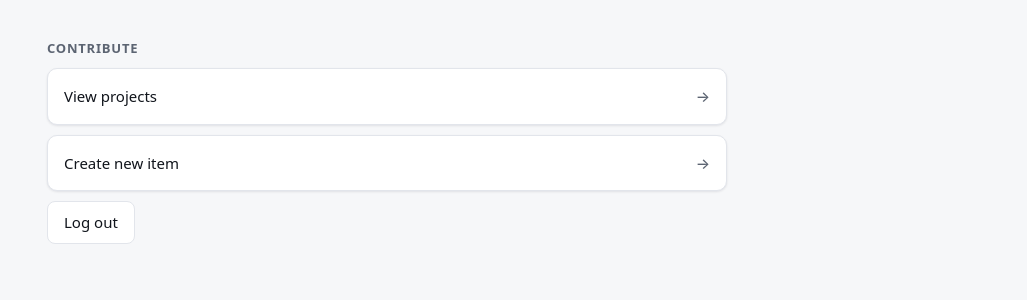
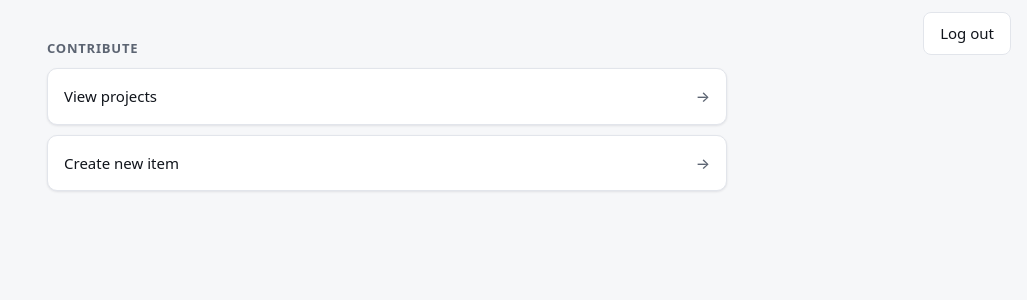
Before and after one commit to PSI-project-manager/projectmanagementapp, a React (Vite) app in the folder frontend/: page / in a window 1280 px wide. Shown: the top 300 px of the page, without its empty margins (253-1280 px from the left). Built offline with nearby package versions, Linux system fonts and the light colour scheme; sample sign-in values are in the browser's storage.

Commit message:
Moved button to top right of every page

```diff
--- a/frontend/src/features/protectedRoutes/ProtectedRoute.tsx
+++ b/frontend/src/features/protectedRoutes/ProtectedRoute.tsx
@@ -1,5 +1,6 @@
 import { jwtDecode } from 'jwt-decode'
 import { Navigate, Outlet } from 'react-router-dom'
+import LogoutButton from '../users/LogoutButton'
 
 function isTokenValid(token: string | null) {
   return !!token && jwtDecode<{ exp: number }>(token).exp * 1000 > Date.now();
@@ -12,5 +13,10 @@ export default function ProtectedRoute( ) {
   if (!isTokenValid(token)) {
     return <Navigate to="/login" replace />;
   }
-  return <Outlet/>
+  return (
+    <>
+      <LogoutButton />
+      <Outlet />
+    </>
+  )
 }
--- /dev/null
+++ b/frontend/src/features/users/LogoutButton.tsx
@@ -0,0 +1,17 @@
+import { useNavigate } from 'react-router-dom'
+import { logout } from '../../services/session'
+
+export default function LogoutButton() {
+  const navigate = useNavigate()
+
+  const handleLogout = () => {
+    logout()
+    navigate('/login', { replace: true })
+  }
+
+  return (
+    <button className="logout-button" onClick={handleLogout}>
+      Log out
+    </button>
+  )
+}
--- a/frontend/src/index.css
+++ b/frontend/src/index.css
@@ -522,3 +522,10 @@ button:disabled {
 .permission-denied-link:hover {
   background: var(--accent-hover);
 }
+
+.logout-button {
+  position: fixed;
+  top: 12px;
+  right: 16px;
+  z-index: 10;
+}
--- a/frontend/src/pages/HomePage.tsx
+++ b/frontend/src/pages/HomePage.tsx
@@ -1,14 +1,7 @@
-import { Link, useNavigate } from "react-router-dom";
-import { hasRole, logout } from "../services/session";
+import { Link } from "react-router-dom";
+import { hasRole } from "../services/session";
 
 export default function HomePage() {
-    const navigate = useNavigate();
-
-    const handleLogout = () => {
-        logout();
-        navigate("/login", { replace: true });
-    };
-
     return(
         <div className="home-page">
             <h1> Contribute </h1>
@@ -22,8 +15,6 @@ export default function HomePage() {
                     <Link to="/admin/item-types">View & manage item types</Link>
                 </>
             )}
-
-            <button onClick={handleLogout}>Log out</button>
         </div>
     )
 
```
